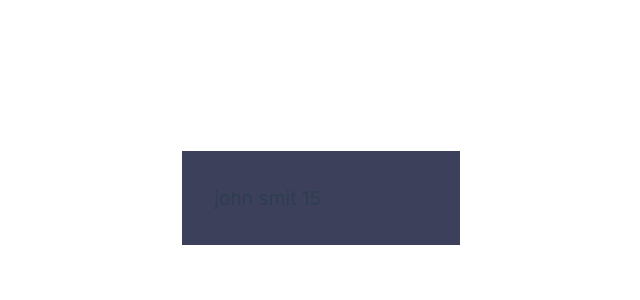
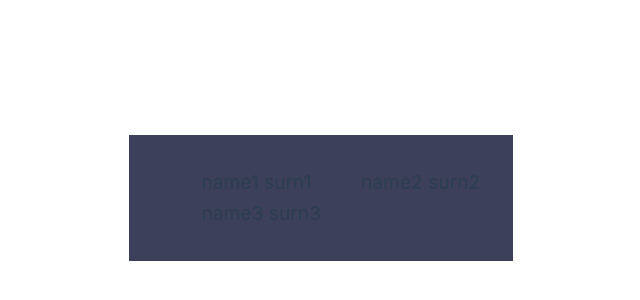
Before and after one commit to MakerAVGN/Vue3Base, a Vue app in the folder vue-project/: page / in a window 1280 px wide. Shown: the part 202-502 px from the top of the page, without its empty margins (319-959 px from the left). Built offline with nearby package versions, Linux system fonts and the light colour scheme.

Commit message:
Создание компонентов в цикле в Vue

```diff
--- a/vue-project/src/App.vue
+++ b/vue-project/src/App.vue
@@ -9,9 +9,23 @@ export default {
   },
   data() {
     return {
-      name: 'john',
-      surn: 'smit',
-      age: '15'
+      users: [
+        {
+          id: 1,
+          name: 'name1',
+          surn: 'surn1'
+        },
+        {
+          id: 2,
+          name: 'name2',
+          surn: 'surn2'
+        },
+        {
+          id: 3,
+          name: 'name3',
+          surn: 'surn3'
+        },
+      ],
     }
   },
  methods: {
@@ -26,9 +40,14 @@ export default {
 </script>
 <template>
 
-<Employee :name="name" :surn="surn" :age="age" />
+  <User
+  		v-for="user in users"
+  		:name="user.name"
+  		:surn="user.surn"
+  		:key="user.id"
+  	/>
 
-  <Employee />
+  <User />
 
 
 
--- a/vue-project/src/components/User.vue
+++ b/vue-project/src/components/User.vue
@@ -2,7 +2,8 @@
 export default {
     props: {
         name: String,
-        surn: String
+        surn: String,
+
     },
     data() {
         return {
@@ -14,7 +15,9 @@ export default {
 <template>
 <ul>
 
-        {{ arg }}
+
+    {{ name }}
+    {{ surn }}
 
 </ul>
 
```
